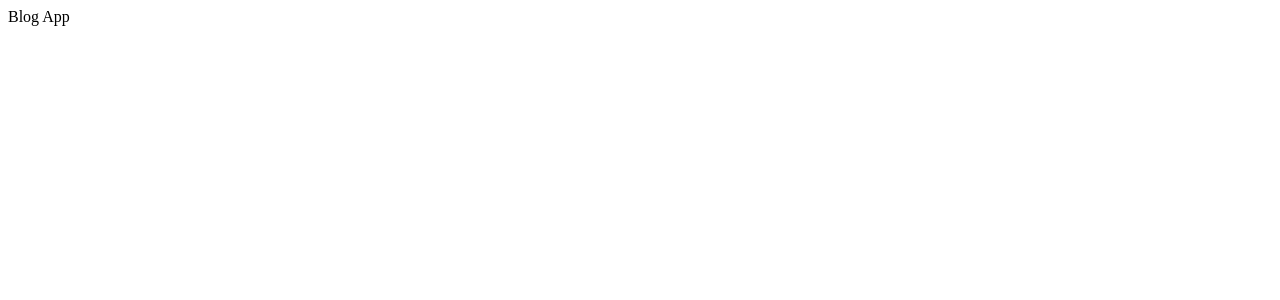
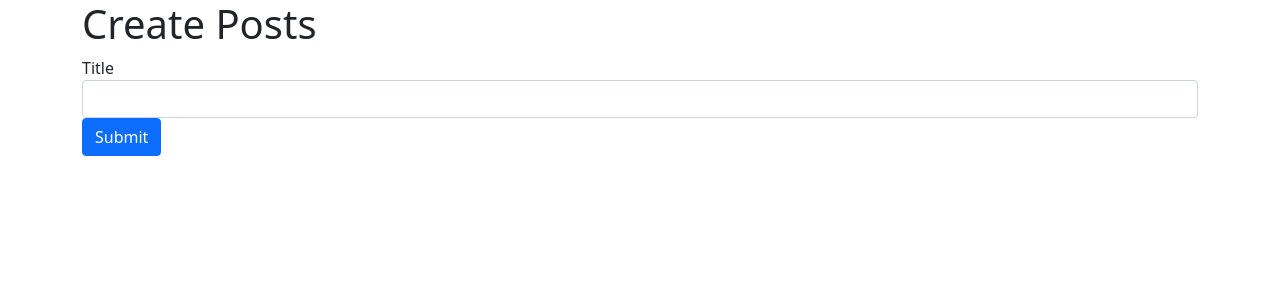
Before and after one commit to pattharock/SocialNetwork, a React (Create React App) app in the folder client/: page / in a window 1280 px wide. Shown: the top 300 px of the page. Built offline with nearby package versions, Linux system fonts and the light colour scheme.

Commit message:
PostCreate component added

```diff
--- a/client/public/index.html
+++ b/client/public/index.html
@@ -10,6 +10,7 @@
       content="Web site created using create-react-app"
     />
     <link rel="apple-touch-icon" href="%PUBLIC_URL%/logo192.png" />
+    <link href="https://cdn.jsdelivr.net/npm/bootstrap@5.0.1/dist/css/bootstrap.min.css" rel="stylesheet" integrity="sha384-+0n0xVW2eSR5OomGNYDnhzAbDsOXxcvSN1TPprVMTNDbiYZCxYbOOl7+AMvyTG2x" crossorigin="anonymous">
     <!--
       manifest.json provides metadata used when your web app is installed on a
       user's mobile device or desktop. See https://developers.google.com/web/fundamentals/web-app-manifest/
--- a/client/src/App.js
+++ b/client/src/App.js
@@ -1,7 +1,13 @@
 import React from "react";
+import PostCreate from "./PostCreate.js";
 
 const App = () => {
-  return <div>Blog App</div>;
+  return (
+    <div className='container'>
+      <h1>Create Posts</h1>
+      <PostCreate />
+    </div>
+  );
 };
 
 export default App;
--- /dev/null
+++ b/client/src/PostCreate.js
@@ -0,0 +1,31 @@
+import React, { useState } from "react";
+import axios from "axios";
+
+const PostCreate = () => {
+  const [title, setTitle] = useState("");
+
+  const onFormSubmit = async (e) => {
+    e.preventDefault();
+    await axios.post("https://localhost:4000/posts", {
+      title,
+    });
+    setTitle("");
+  };
+  return (
+    <div>
+      <form onSubmit={onFormSubmit}>
+        <div className='form-group'>
+          <label>Title</label>
+          <input
+            value={title}
+            onChange={(e) => setTitle(e.target.value)}
+            className='form-control'
+          />
+        </div>
+        <button className='btn btn-primary'>Submit</button>
+      </form>
+    </div>
+  );
+};
+
+export default PostCreate;
```
